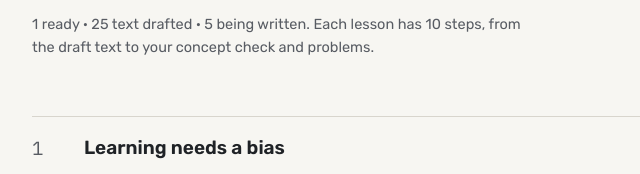
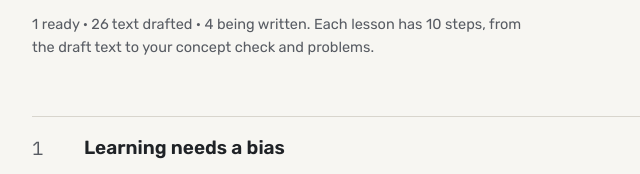
Before and after one commit to klaygomes/uml-lessons, a plain HTML site: page index.html in a window 1280 px wide. Shown: the part 274-448 px from the top of the page, 293-933 px from the left. Drawn offline with Linux system fonts and the light colour scheme.

Commit message:
feat: lesson 26 draft

```diff
--- a/index.html
+++ b/index.html
@@ -25,7 +25,7 @@
 <header>
 <h1>The Mail Room</h1>
 <p class="question">You are building the learner behind a company's mail filter. Every lesson opens on a bug your users notice, and ends when you fix it yourself in a lab. Thirty-one lessons, from the first question of learning theory to its deepest bounds.</p>
-<p class="summary">1 ready · 25 text drafted · 5 being written. Each lesson has 10 steps, from the draft text to your concept check and problems.</p>
+<p class="summary">1 ready · 26 text drafted · 4 being written. Each lesson has 10 steps, from the draft text to your concept check and problems.</p>
 </header>
 <ol class="course">
 <li class="is-ready"><span class="n">1</span><div><h2>Learning needs a bias</h2><p>Why does a filter that is perfect on every labelled message still guess like a coin on new ones?</p><p class="links"><span class="state">Ready</span><span class="steps" aria-label="8 of 10 steps done"><meter min="0" max="10" value="8"></meter> 8/10</span> <a href="01-learning-needs-a-bias/3-page/3-page.html">Open the lesson</a></p></div></li>
@@ -53,7 +53,7 @@
 <li class="is-drafted"><span class="n">23</span><div><h2>Dimensionality reduction</h2><p>How do you squeeze thousands of features into a few without losing what matters?</p><p class="links"><span class="state">Text drafted</span><span class="steps" aria-label="1 of 10 steps done"><meter min="0" max="10" value="1"></meter> 1/10</span> <a href="23-dimensionality-reduction/1-prose.md">Read the draft text</a></p></div></li>
 <li class="is-drafted"><span class="n">24</span><div><h2>Generative models</h2><p>What if you model how each kind of message is produced, then ask which one made this?</p><p class="links"><span class="state">Text drafted</span><span class="steps" aria-label="1 of 10 steps done"><meter min="0" max="10" value="1"></meter> 1/10</span> <a href="24-generative-models/1-prose.md">Read the draft text</a></p></div></li>
 <li class="is-drafted"><span class="n">25</span><div><h2>Feature selection and generation</h2><p>Which features should the filter keep, and which new ones should it build?</p><p class="links"><span class="state">Text drafted</span><span class="steps" aria-label="1 of 10 steps done"><meter min="0" max="10" value="1"></meter> 1/10</span> <a href="25-feature-selection/1-prose.md">Read the draft text</a></p></div></li>
-<li class="is-writing"><span class="n">26</span><div><h2>Rademacher complexity</h2><p>Can you measure a class&#x27;s richness on the very data you have?</p><p class="links"><span class="state">Being written</span><span class="steps" aria-label="0 of 10 steps done"><meter min="0" max="10" value="0"></meter> 0/10</span></p></div></li>
+<li class="is-drafted"><span class="n">26</span><div><h2>Rademacher complexity</h2><p>Can you measure a class&#x27;s richness on the very data you have?</p><p class="links"><span class="state">Text drafted</span><span class="steps" aria-label="1 of 10 steps done"><meter min="0" max="10" value="1"></meter> 1/10</span> <a href="26-rademacher-complexity/1-prose.md">Read the draft text</a></p></div></li>
 <li class="is-drafted"><span class="n">27</span><div><h2>Covering numbers</h2><p>How many representative rules does it take to cover a whole class?</p><p class="links"><span class="state">Text drafted</span><span class="steps" aria-label="1 of 10 steps done"><meter min="0" max="10" value="1"></meter> 1/10</span> <a href="27-covering-numbers/1-prose.md">Read the draft text</a></p></div></li>
 <li class="is-writing"><span class="n">28</span><div><h2>Proving the fundamental theorem</h2><p>Why do VC dimension and learnability really match, in full?</p><p class="links"><span class="state">Being written</span><span class="steps" aria-label="0 of 10 steps done"><meter min="0" max="10" value="0"></meter> 0/10</span></p></div></li>
 <li class="is-writing"><span class="n">29</span><div><h2>Multiclass learnability</h2><p>Which multiclass problems are learnable, and what replaces the VC dimension?</p><p class="links"><span class="state">Being written</span><span class="steps" aria-label="0 of 10 steps done"><meter min="0" max="10" value="0"></meter> 0/10</span></p></div></li>
```
Also changed, not shown: 8 other files.
